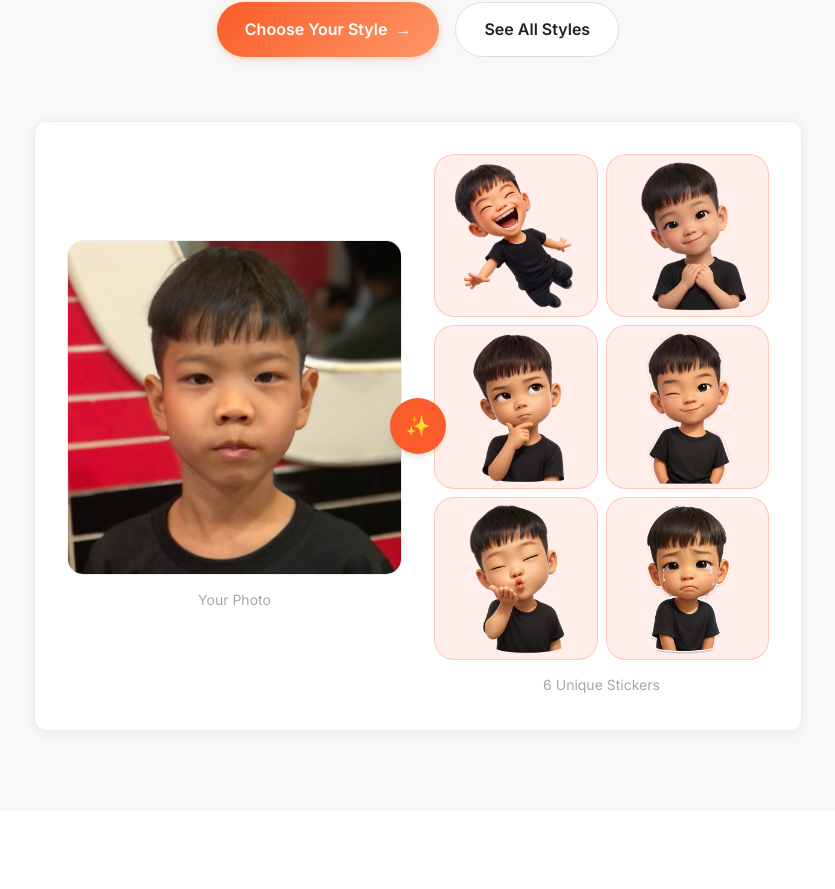
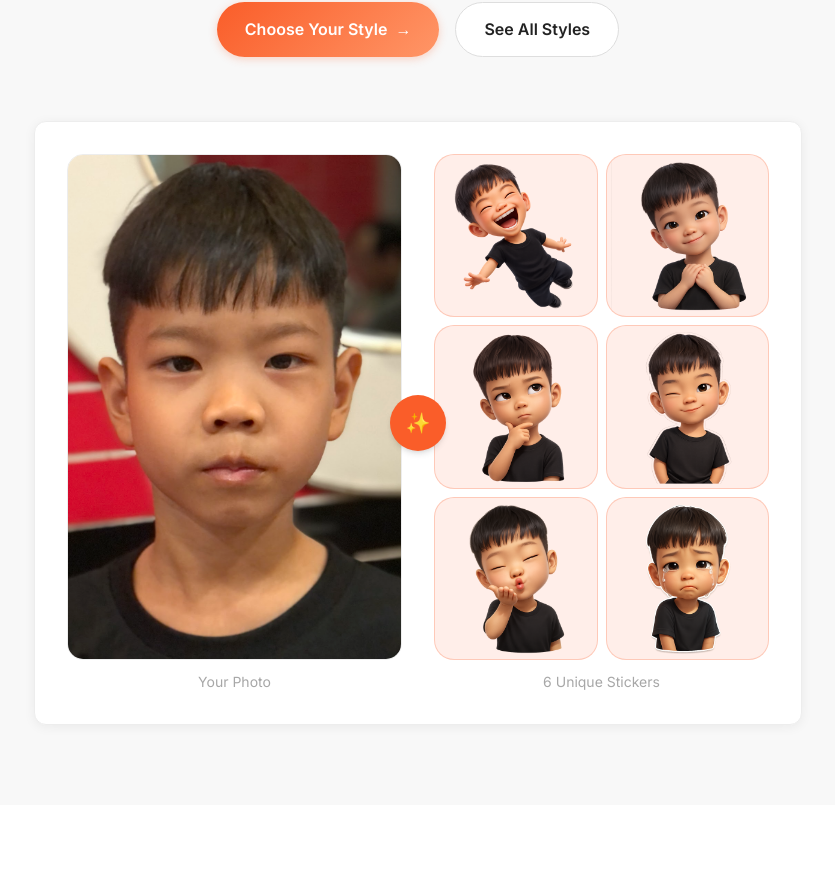
Before and after one commit to hongnv1504-svg/sticker-sell, a Next.js app: page / in a window 1280 px wide. Shown: the part 512-1401 px from the top of the page, without its empty margins (222-1057 px from the left). Built offline with nearby package versions, Linux system fonts and the light colour scheme; no server answers.

Commit message:
style: exactly align landing page left photo with 6-sticker right grid height

```diff
--- a/app/page.tsx
+++ b/app/page.tsx
@@ -45,18 +45,18 @@ export default function Home() {
             {/* Before/After Preview */}
             <div className="relative max-w-3xl mx-auto">
               <div className="glass-card p-8">
-                <div className="grid grid-cols-1 md:grid-cols-2 gap-8 items-center">
+                <div className="grid grid-cols-1 md:grid-cols-2 gap-8 items-stretch">
 
                   {/* Left — Sample person photo */}
-                  <div className="text-center group">
-                    <div className="aspect-square rounded-2xl mb-3 overflow-hidden relative border border-[#ededed] transition-shadow duration-300 group-hover:shadow-md">
+                  <div className="text-center group h-full flex flex-col">
+                    <div className="flex-grow rounded-2xl mb-3 overflow-hidden relative border border-[#ededed] transition-shadow duration-300 group-hover:shadow-md">
                       <img
                         src="/sample-photo.jpg"
                         alt="Sample person"
-                        className="w-full h-full object-cover transition-transform duration-500 group-hover:scale-105"
+                        className="absolute inset-0 w-full h-full object-cover transition-transform duration-500 group-hover:scale-105"
                       />
                     </div>
-                    <span className="text-sm text-[#a7a7a7]">Your Photo</span>
+                    <span className="text-sm text-[#a7a7a7] mt-auto">Your Photo</span>
                   </div>
 
                   {/* Arrow */}
@@ -67,7 +67,7 @@ export default function Home() {
                   </div>
 
                   {/* Right — 6 emotion sticker previews */}
-                  <div className="text-center">
+                  <div className="text-center h-full flex flex-col">
                     <div className="grid grid-cols-2 gap-2 mb-3">
                       {[
                         { file: 'laughing', emoji: '😂', name: 'Laughing' },
@@ -93,7 +93,7 @@ export default function Home() {
                         </div>
                       ))}
                     </div>
-                    <span className="text-sm text-[#a7a7a7]">6 Unique Stickers</span>
+                    <span className="text-sm text-[#a7a7a7] mt-auto">6 Unique Stickers</span>
                   </div>
 
                 </div>
```
